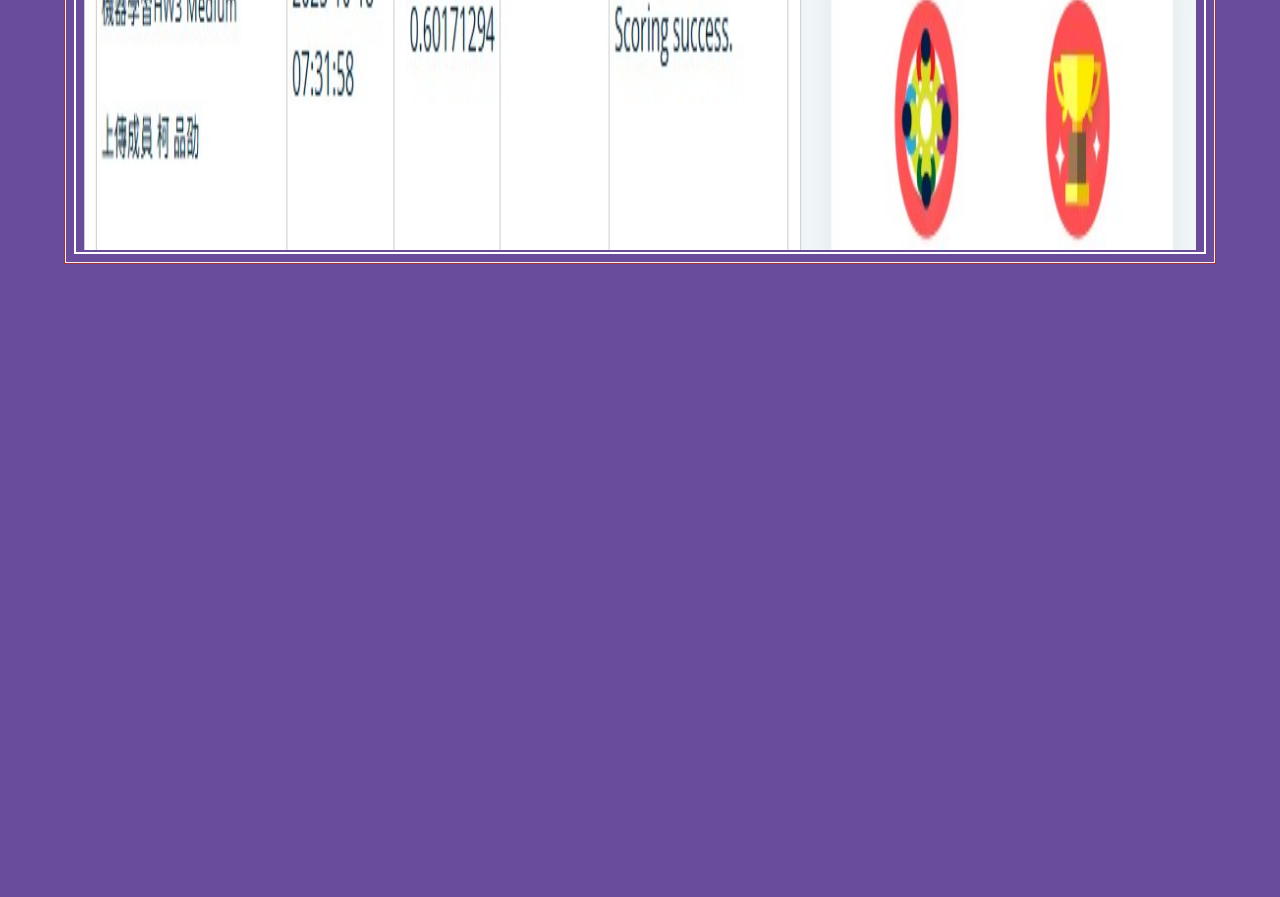
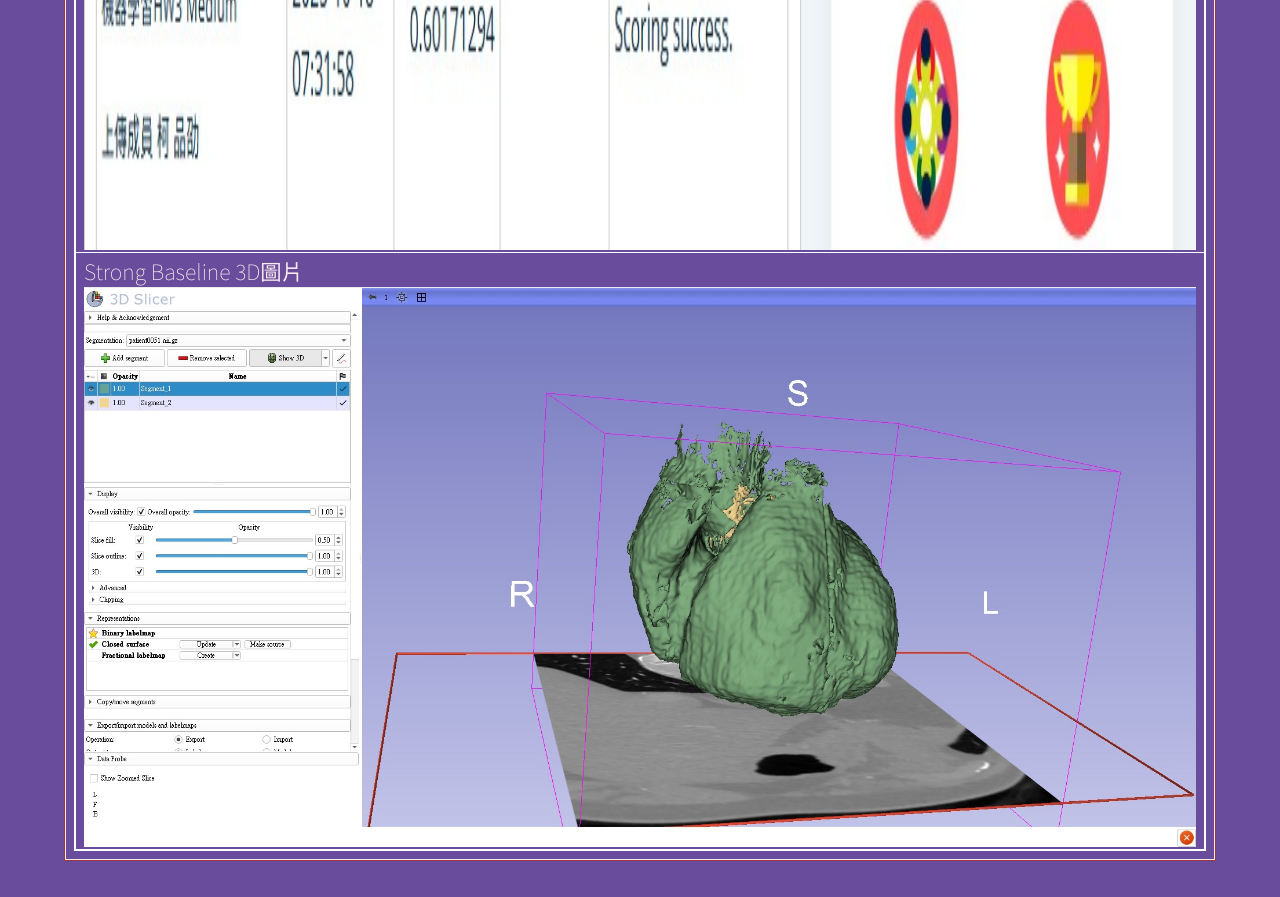
Before and after one commit to pinshao/ml2025f, a plain HTML site: page hw03/index.html in a window 1280 px wide. Shown: the part 1525-2422 px from the top of the page. Before the commit the page ends 1825 px from the top, so only its background shows below. Drawn offline with nearby package versions, Linux system fonts and the light colour scheme; a web font is replaced by a local one.

Commit message:
update strong

```diff
--- a/hw03/index.html
+++ b/hw03/index.html
@@ -181,7 +181,7 @@
           <td>Medium baseline - 描述</td>
         </tr>
         <tr>
-          <td><input type="checkbox" class="flipswitch" id="myCheckbox3"></td>
+          <td><input type="checkbox" class="flipswitch" id="myCheckbox3" checked></td>
           <td id='m3'>2</td>
           <td>Strong baseline - 描述</td>
         </tr>
@@ -208,6 +208,10 @@
         <tr>
           <td> Medium Baseline Dice分數圖片
           <img src="medium.jpg" width="100%" height="560">
+        </tr>
+        <tr>
+          <td> Strong Baseline 3D圖片
+          <img src="strong.jpg" width="100%" height="560">
         </tr>
       </table>
     </div>
```
Also changed, not shown: hw03/strong.jpg (added).
